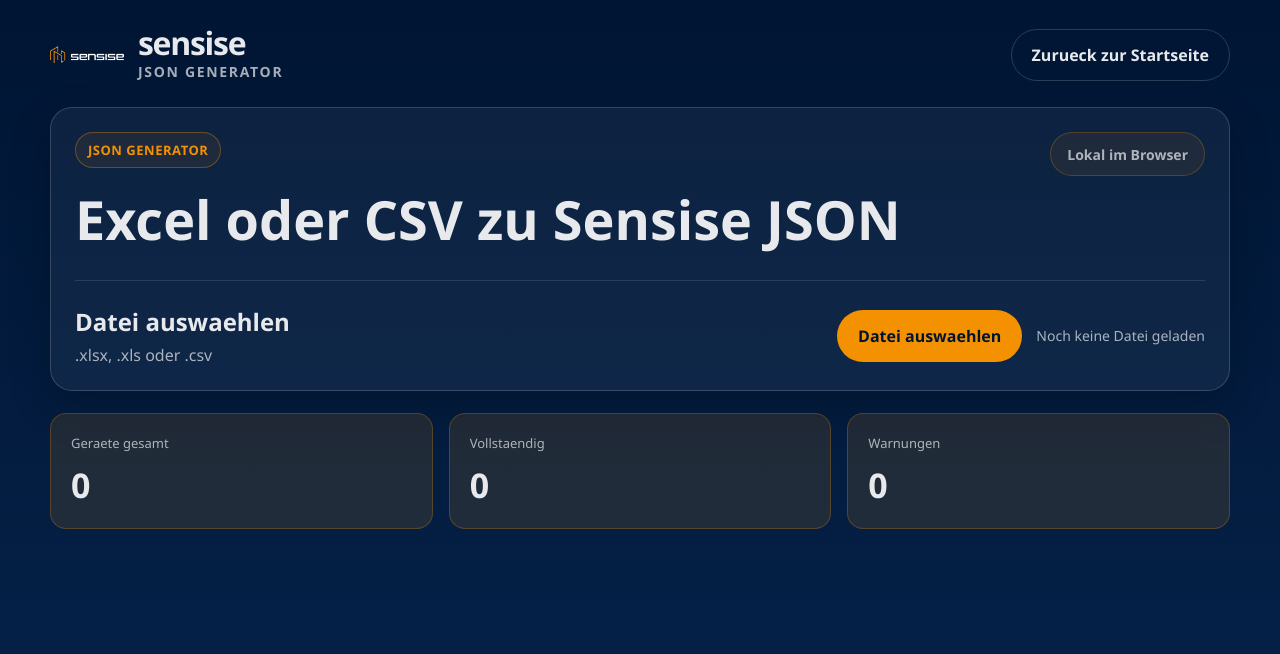
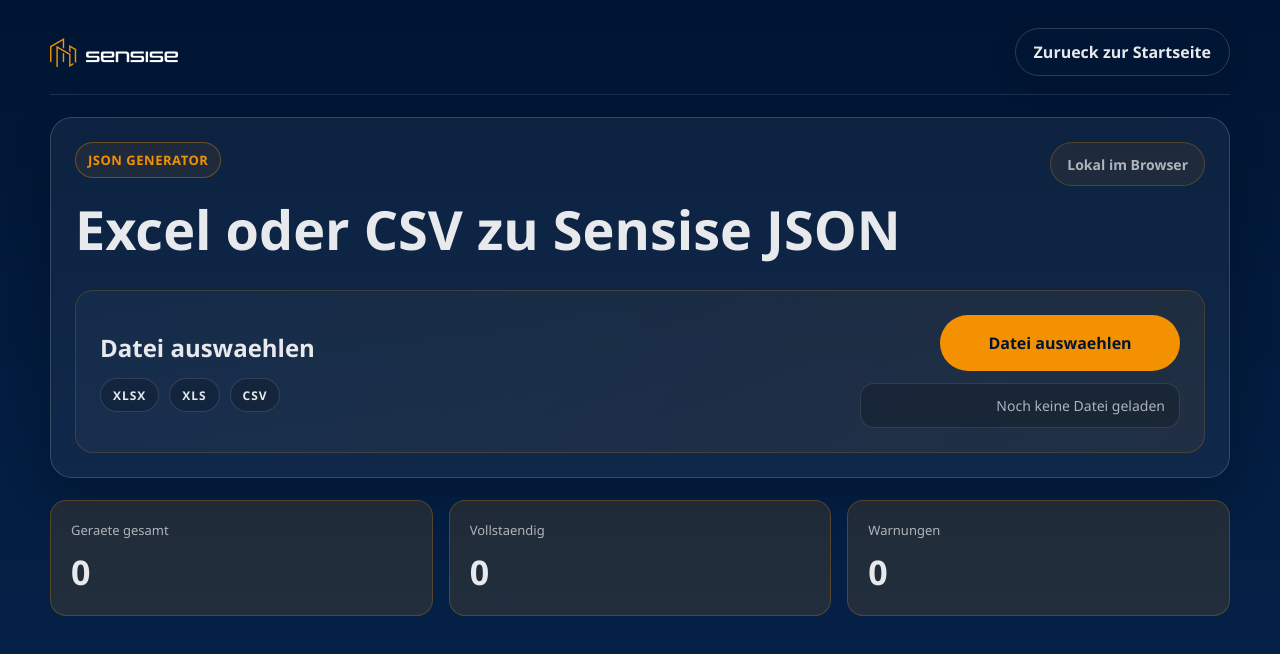
Before and after one commit to Lucaneedshelp/sensise-tool, a plain HTML site: page apps/json-generator/index.html in a window 1280 px wide. Drawn offline with Linux system fonts and the light colour scheme.

Commit message:
Add files via upload

```diff
--- a/apps/json-generator/app.css
+++ b/apps/json-generator/app.css
@@ -10,8 +10,23 @@
   display: flex;
   align-items: center;
   justify-content: space-between;
-  gap: 16px;
-  margin-bottom: 26px;
+  gap: 20px;
+  margin-bottom: 22px;
+  padding-bottom: 18px;
+  border-bottom: 1px solid rgba(231, 233, 236, 0.12);
+}
+
+.app-topbar .brand-lockup {
+  gap: 0;
+}
+
+.app-topbar .brand-logo {
+  width: clamp(96px, 10vw, 132px);
+}
+
+.app-topbar .btn {
+  padding: 12px 18px;
+  box-shadow: 0 10px 24px rgba(0, 0, 0, 0.16);
 }
 
 .brand-name--small {
@@ -63,18 +78,27 @@
 
 .drop-panel {
   display: flex;
-  align-items: center;
+  align-items: stretch;
   justify-content: space-between;
   gap: 20px;
   margin-top: 24px;
-  padding-top: 24px;
-  border-top: 1px solid rgba(231, 233, 236, 0.12);
+  padding: 24px;
+  border-radius: 18px;
+  background: linear-gradient(135deg, rgba(255, 255, 255, 0.03), rgba(243, 145, 0, 0.08));
+  border: 1px solid rgba(243, 145, 0, 0.18);
+}
+
+.drop-copy {
+  display: flex;
+  flex-direction: column;
+  justify-content: center;
+  gap: 14px;
 }
 
 .drop-copy h2,
 .preview-head h2,
 .app-section-head h2 {
-  margin-bottom: 6px;
+  margin-bottom: 0;
 }
 
 .drop-copy p,
@@ -84,19 +108,51 @@
   margin-bottom: 0;
 }
 
+.format-list {
+  display: flex;
+  flex-wrap: wrap;
+  gap: 10px;
+}
+
+.format-pill {
+  display: inline-flex;
+  align-items: center;
+  min-height: 34px;
+  padding: 0 12px;
+  border-radius: 999px;
+  background: rgba(0, 0, 0, 0.18);
+  border: 1px solid rgba(231, 233, 236, 0.14);
+  color: var(--color-pale-grey);
+  font-size: 12px;
+  font-weight: 700;
+  letter-spacing: 0.08em;
+}
+
 .drop-actions {
+  min-width: min(320px, 100%);
   display: flex;
-  align-items: center;
-  gap: 14px;
-  flex-wrap: wrap;
-  justify-content: flex-end;
+  flex-direction: column;
+  align-items: flex-end;
+  justify-content: center;
+  gap: 12px;
+}
+
+.drop-actions .btn {
+  min-width: 240px;
+  min-height: 56px;
+  font-size: 16px;
 }
 
 .status-msg {
+  width: 100%;
   color: var(--color-text-muted);
   font-size: 14px;
   min-height: 20px;
-  max-width: 260px;
+  padding: 12px 14px;
+  border-radius: 14px;
+  background: rgba(0, 0, 0, 0.18);
+  border: 1px solid rgba(231, 233, 236, 0.12);
+  text-align: right;
   word-break: break-word;
 }
 
@@ -253,11 +309,22 @@
     padding: 24px;
   }
 
+  .drop-panel {
+    padding: 20px;
+  }
+
   .drop-actions {
-    justify-content: flex-start;
+    width: 100%;
+    min-width: 0;
+    align-items: stretch;
+  }
+
+  .drop-actions .btn {
+    width: 100%;
+    min-width: 0;
   }
 
   .status-msg {
-    max-width: none;
+    text-align: left;
   }
 }
--- a/apps/json-generator/index.html
+++ b/apps/json-generator/index.html
@@ -12,10 +12,6 @@
     <div class="app-topbar">
       <div class="brand-lockup">
         <img class="brand-logo" src="../../assets/img/sensise-logo-neg.png" alt="Sensise Logo">
-        <div class="brand-copy">
-          <span class="brand-name brand-name--small">sensise</span>
-          <span class="brand-subline">JSON Generator</span>
-        </div>
       </div>
       <a class="btn btn-secondary" href="../../index.html">Zurueck zur Startseite</a>
     </div>
@@ -32,7 +28,11 @@
       <div class="drop-panel">
         <div class="drop-copy">
           <h2>Datei auswaehlen</h2>
-          <p>.xlsx, .xls oder .csv</p>
+          <div class="format-list" aria-label="Unterstuetzte Dateiformate">
+            <span class="format-pill">XLSX</span>
+            <span class="format-pill">XLS</span>
+            <span class="format-pill">CSV</span>
+          </div>
         </div>
         <div class="drop-actions">
           <input type="file" id="file-input" accept=".xlsx,.xls,.csv,text/csv" hidden>
```
